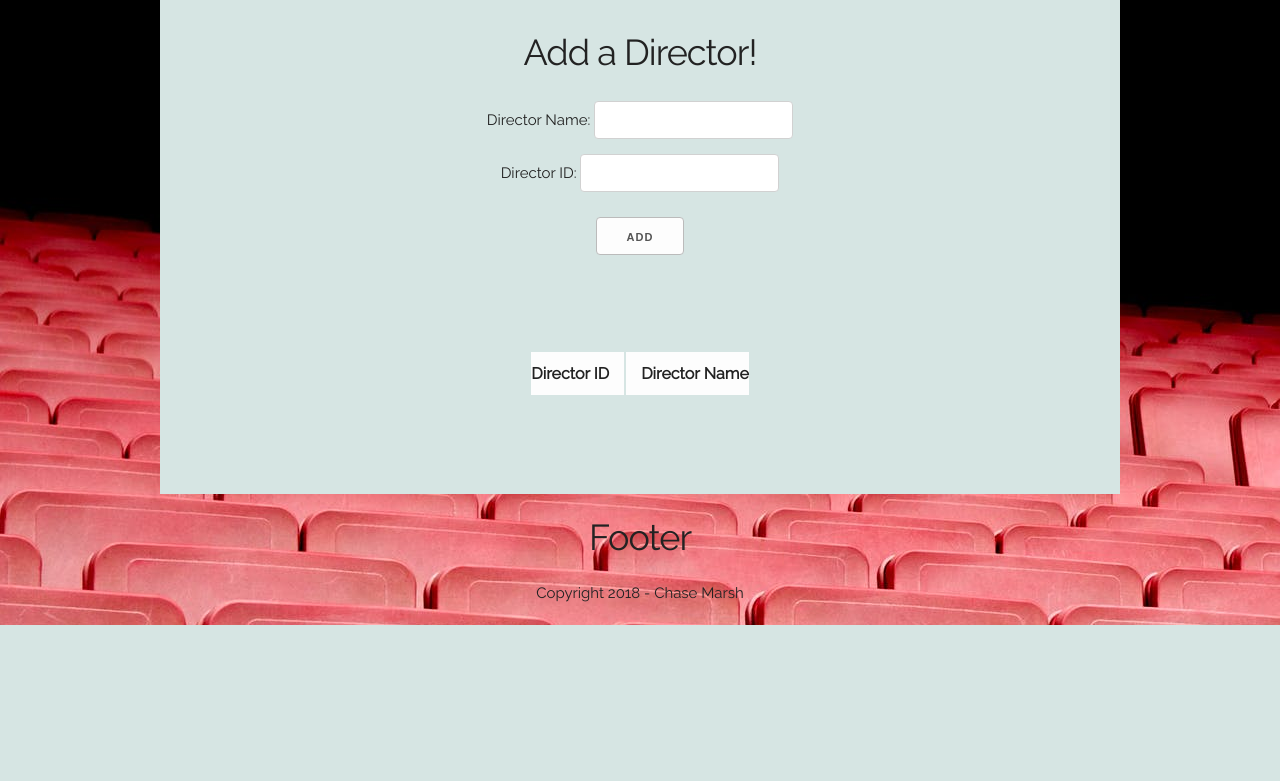
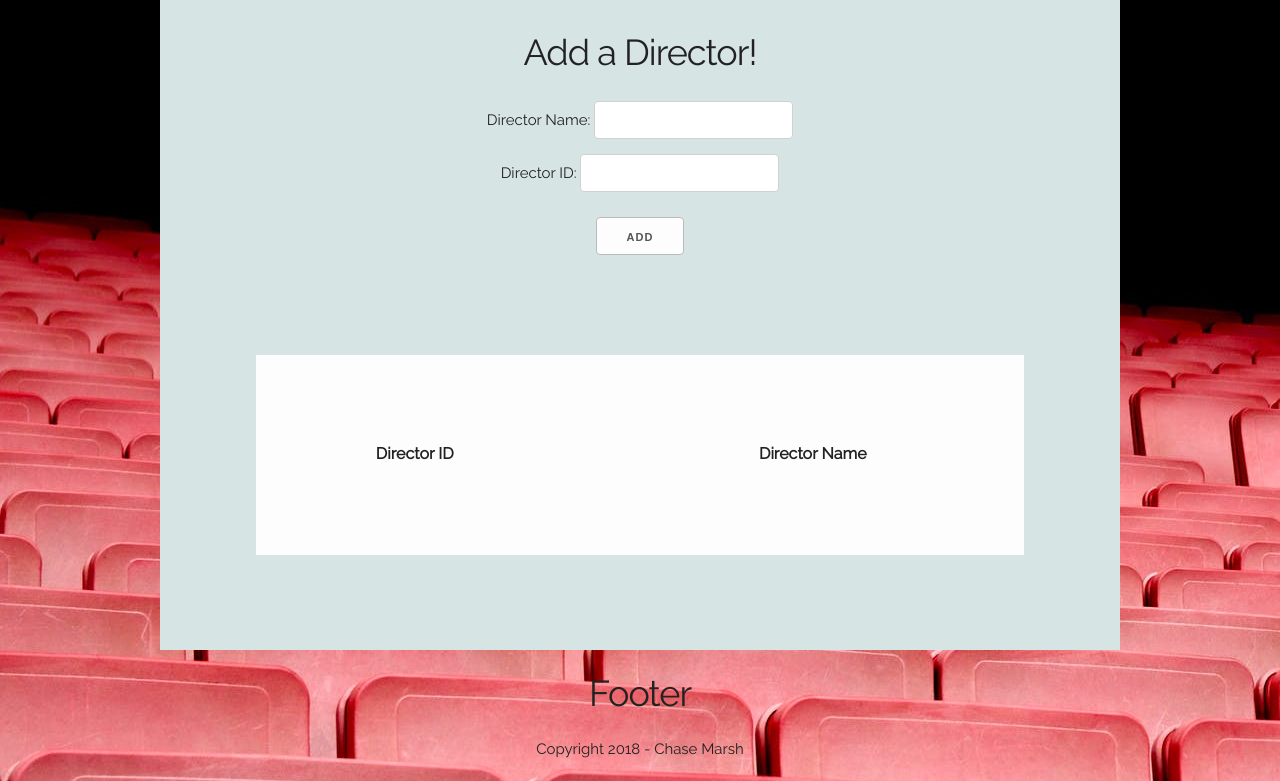
Before and after one commit to camarsh7/moviegrade, a PHP site: page /adddirector.php in a window 1280 px wide. Shown: the part 186-967 px from the top of the page. Before the commit the page ends 811 px from the top, so only its background shows below. Run offline with PHP 8.4, Linux system fonts and the light colour scheme; the visitor is signed in with stand-in values (Sample User, id 1); data that the repository does not hold is empty.

Commit message:
Make table span page instead of fit to what is in the table

```diff
--- a/adddirector.php
+++ b/adddirector.php
@@ -54,7 +54,7 @@
                         $director_col = "Director ID";
                         $link = mysqli_connect("127.0.0.1", "root", "", "movie_grade");
 
-                         echo "<table>";
+                         echo "<table class='u-full-width'>";
                          $query = mysqli_query($link, "Select * from director");
                          echo "<tr><td style='font-weight:bold'>" . "Director ID" . "</td><td style='font-weight:bold'>" . "Director Name" . "</td><tr>";
                          while($row = mysqli_fetch_array($query))
```
